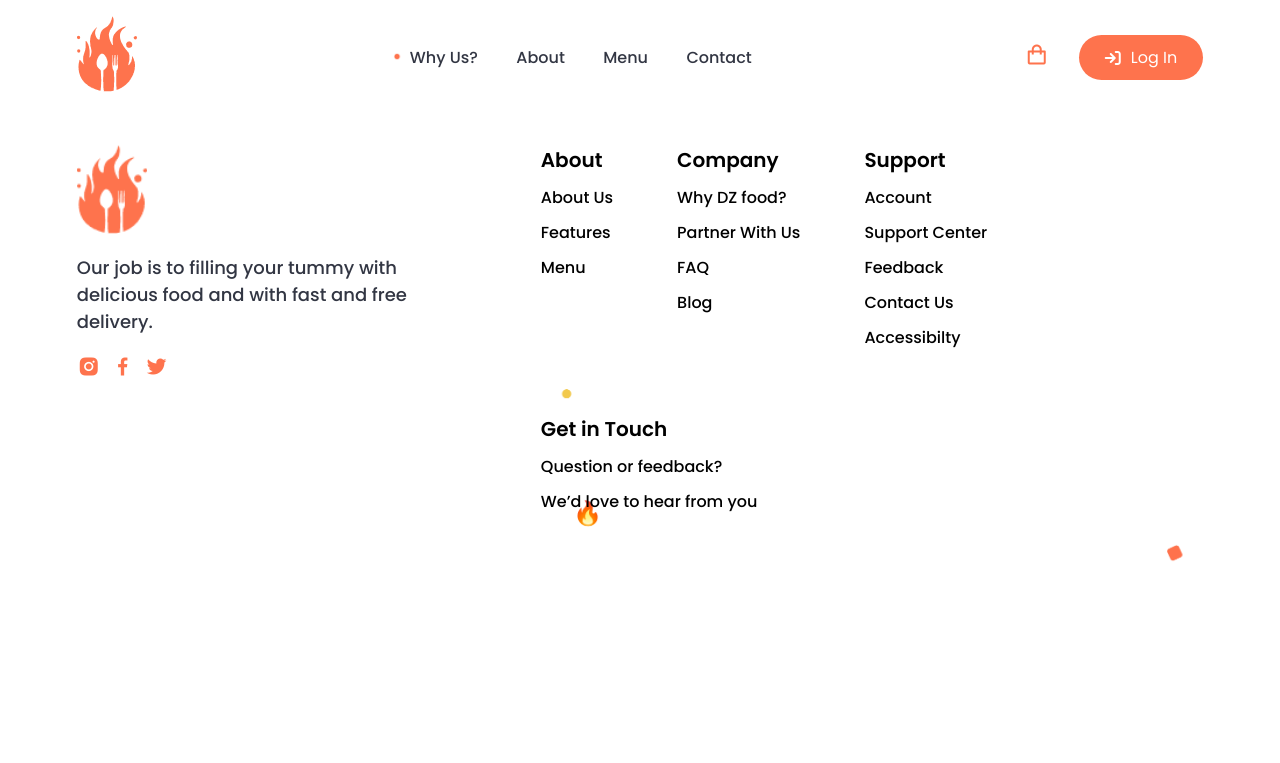
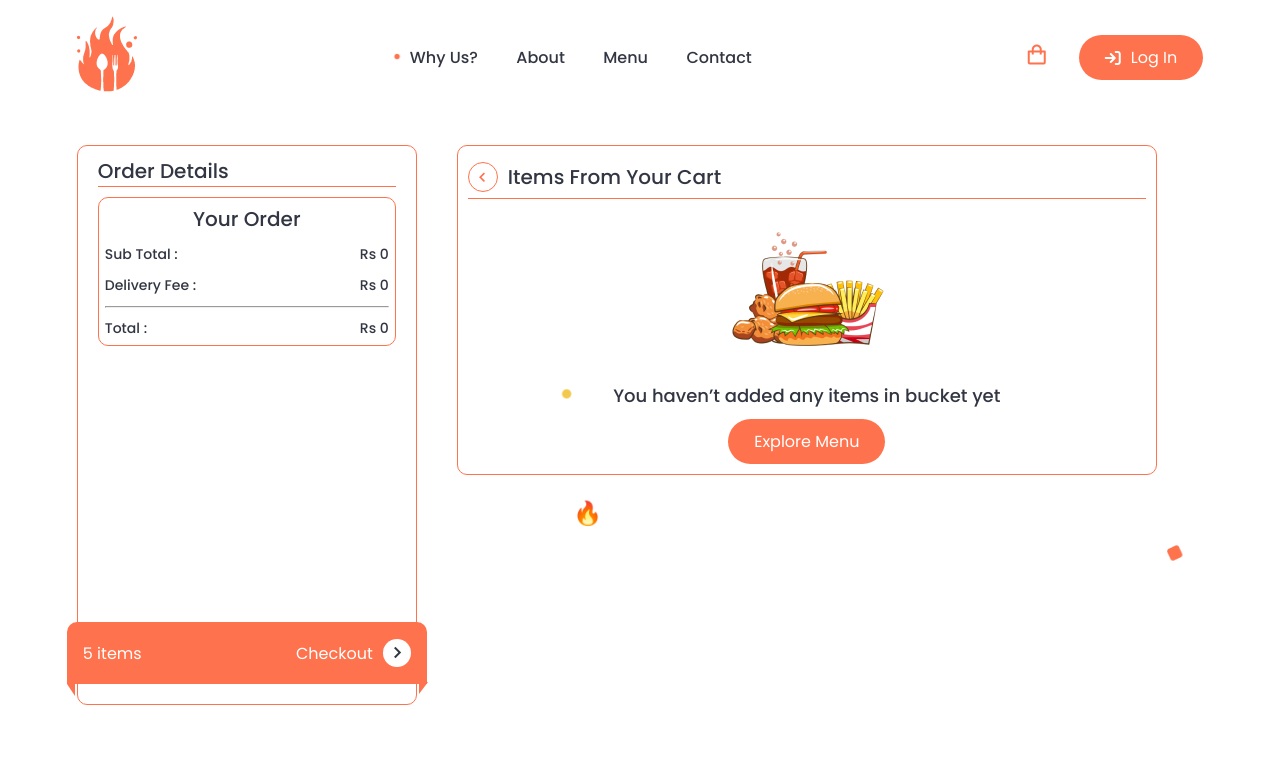
Before and after one commit to RanaUbaidullah/DzFood, a React (Create React App) app: page /cart in a window 1280 px wide. Shown: the top 763 px of the page. Built offline with nearby package versions, Linux system fonts and the light colour scheme.

Commit message:
add cart page

```diff
--- a/src/App/ReactRoutes/ReactRoutes.js
+++ b/src/App/ReactRoutes/ReactRoutes.js
@@ -6,6 +6,7 @@ import Footer from "../Component/footer/Footer";
 import Login from "../pages/login/login.js";
 import Menu from "../pages/menu/Menu";
 import Favourite from "../pages/favourite/Favourite";
+import Cart from "../pages/cart/Cart";
 function ReactRoutes() {
   return (
     <>
@@ -15,6 +16,7 @@ function ReactRoutes() {
         <Route path="/login" element={<Login/>} />
         <Route path="/menu" element={<Menu/>} />
         <Route path="/favourite"element={<Favourite/>}/>
+        <Route path="/cart"element={<Cart/>}/>
       </Routes>
       <Footer/>
     </>
--- /dev/null
+++ b/src/App/pages/cart/Cart.js
@@ -0,0 +1,55 @@
+import React from 'react'
+import './cart.css'
+function Cart() {
+  return (
+  <div className="cart__section">
+  <div className="order__detail">
+    <h3 className="subheading">Order Details</h3>
+    <div className="calculation">
+      <h3 className="calculationheading">Your Order</h3>
+      <div className="calculate">
+        <div className="subtotal">
+          <span className="text">Sub Total :</span>
+          <span className="price">Rs 0</span>
+        </div>
+        <div className="subtotal">
+          <span className="text">Delivery Fee :</span>
+          <span className="price">Rs 0</span>
+        </div>
+        <hr />
+        <div className="total">
+          <span className="text">Total :</span>
+          <span className="price">Rs 0</span>
+        </div>
+      </div>
+      <div className="checkout">
+        <div className="items__price">
+          <span className="items">5 items</span>
+          <span className="price">| 9600</span>
+        </div>
+        <a href="address.html" className="checkout__btn">
+          Checkout
+          <i className="bx bx-chevron-right" />
+        </a>
+      </div>
+      <span className="triangle-1" />
+      <span className="triangle-2" />
+    </div>
+  </div>
+  <div className="cart__items">
+    <h3 className="subheading">
+      <i className="bx bx-chevron-left" />
+      Items From Your Cart
+    </h3>
+    <img src="img/cartempty.png" alt="empty cart img" />
+    <p className="paragraph">You haven’t added any items in bucket yet</p>
+    <a href="menu.html" className="btn">
+      Explore Menu
+    </a>
+  </div>
+</div>
+
+  )
+}
+
+export default Cart
--- /dev/null
+++ b/src/App/pages/cart/cart.css
@@ -0,0 +1,184 @@
+.cart__section {
+    padding: 30px 6vw;
+    display: flex;
+    gap: 40px;
+    align-items: start;
+}
+
+
+
+/* order detail or .calculation */
+
+.order__detail {
+    border: 1px solid var(--primary-color);
+    border-radius: 10px;
+    width: 340px;
+    padding: 10px 20px;
+    display: flex;
+    flex-direction: column;
+    gap: 10px;
+    min-height: 70vh;
+    position: relative;
+}
+
+.subheading {
+    border-bottom: 1px solid var(--primary-color);
+}
+
+.calculation {
+    padding: 6px;
+    border: 1px solid var(--primary-color);
+    border-radius: 10px;
+    display: flex;
+    flex-direction: column;
+    gap: 10px;
+}
+
+.calculationheading {
+    font-size: var(--normal-size);
+    color: var(--secondory-color);
+    font-weight: var(--normal-font-weight);
+    text-align: center;
+}
+
+.calculate {
+    display: flex;
+    flex-direction: column;
+    gap: 10px;
+}
+
+.subtotal,
+.total {
+    display: flex;
+    align-items: center;
+    justify-content: space-between;
+}
+
+.subtotal span,
+.total span {
+    color: var(--secondory-color);
+    font-size: var(--link-size);
+    font-weight: var(--normal-font-weight);
+}
+
+.checkout {
+    background-color: var(--primary-color);
+    width: 360px;
+    max-width: 360px;
+    display: flex;
+    align-items: center;
+    justify-content: space-between;
+    position: absolute;
+    left: -11px;
+    bottom: 20px;
+    color: var(--white-color);
+    padding: 16px;
+    border-radius: 10px 10px 0 0;
+}
+
+.items__price {
+    display: flex;
+    align-items: center;
+    gap: 6px;
+}
+
+.checkout__btn {
+    display: flex;
+    align-items: center;
+    color: var(--white-color);
+    gap: 10px;
+}
+
+.checkout__btn i {
+    padding: 2px;
+    border-radius: 50%;
+    color: var(--secondory-color);
+    background-color: var(--white-color);
+    font-size: var(--icon-size);
+    transition: var(--transition-3);
+}
+
+.checkout__btn:hover i {
+    transform: translateX(6px);
+}
+
+
+
+.triangle-1 {
+    transform: rotate(0deg);
+    position: absolute;
+    width: 0;
+    height: 0;
+    bottom: 10px;
+    right: -11.705px;
+    border-top: 12px solid var(--primary-color);
+    border-right: 9px solid transparent;
+}
+
+.triangle-2 {
+    transform: rotate(90deg);
+    position: absolute;
+    width: 0;
+    height: 0;
+    bottom: 10px;
+    left: -13px;
+    border-top: 8px solid var(--primary-color);
+    border-right: 12px solid transparent;
+}
+
+
+
+
+/* cart__items */
+/* cart__items */
+
+.cart__items{
+    padding: 10px;
+    width: 700px;
+    border-radius: 10px;
+    border: 1px solid var(--primary-color);
+    display: flex;
+    flex-direction: column;
+    gap: 10px;
+    align-items: center;
+}
+
+.cart__items .subheading{
+    width: 100%;
+    display: flex;
+    align-items: center;
+    gap: 10px;
+    padding: 6px 0;
+}
+
+.cart__items .subheading i{
+    color: var(--primary-color);
+    padding: 4px;
+    border: 1px solid var(--primary-color);
+    border-radius: 50%;
+}
+
+
+
+/* tab screen */
+/* tab screen */
+@media (max-width:1252px) {
+    .cart__section{
+        flex-direction: column;
+    }
+
+    .order__detail{
+        min-height: 400px;
+        width: 100%;
+    }
+
+    .cart__items{
+        width: 100%;
+    }
+
+    .checkout{
+        min-width: calc(100% + 22.35px);
+        width: calc(100% + 22.35px);
+    }
+
+}
```
